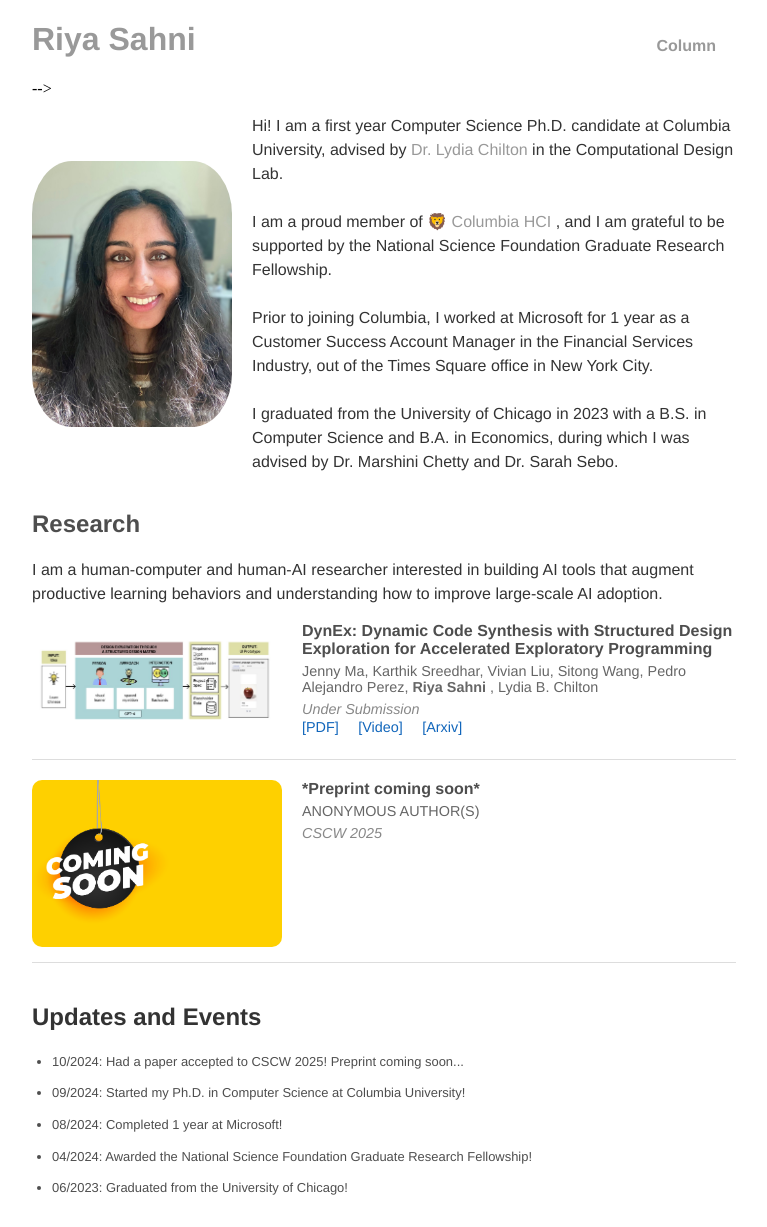
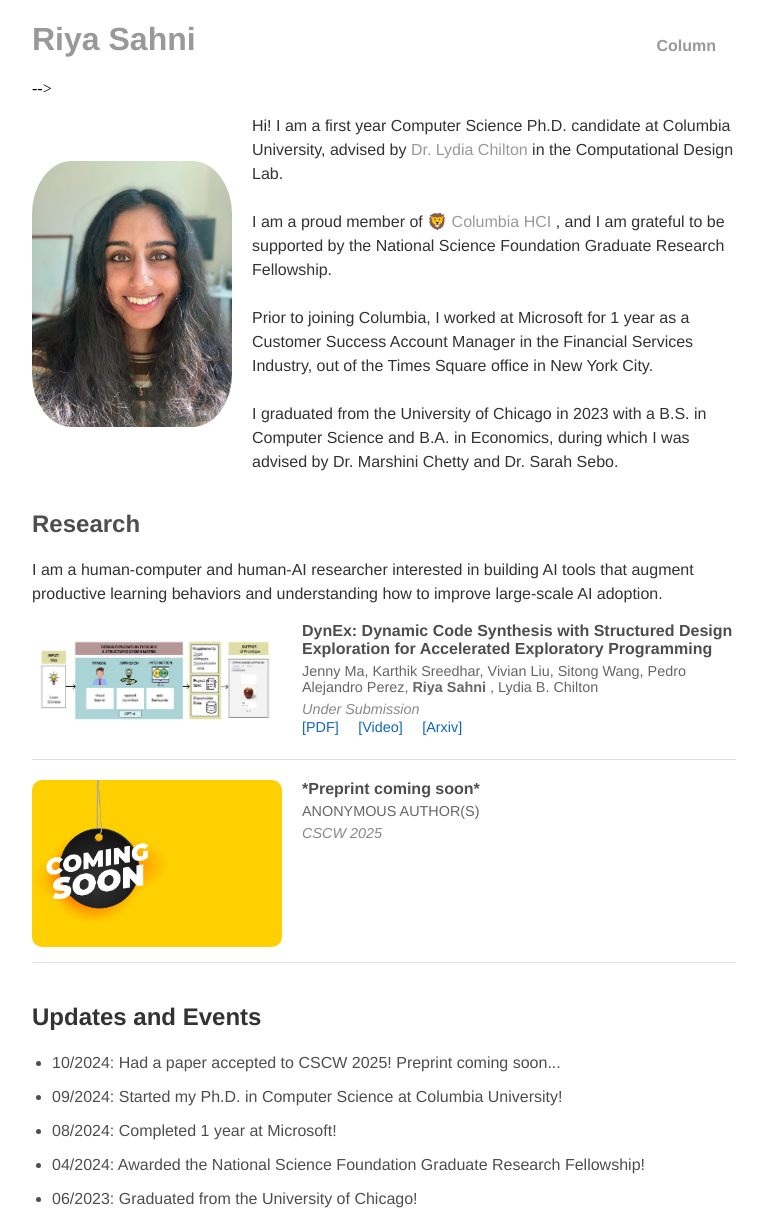
Before and after one commit to riyasahni/riyasahni.github.io, a Jekyll site: the page built from index.html, in a window 1280 px wide. Shown: the whole page, without its empty margins (256-1023 px from the left). Built offline with Jekyll 4.4.1, drawn with Linux system fonts in a browser that asks for light colours.

Commit message:
adding some styling

```diff
--- a/css/main.css
+++ b/css/main.css
@@ -183,13 +183,13 @@ section {
 .updates-list {
     padding-left: 20px; /* Indentation for bullet points */
     font-family: 'Helvetica', 'Arial', 'Sans-Serif'; /* Matches other text on the page */
-    font-size: 0.9em; /* Consistent font size with the rest of the page */
+    font-size: 1em; /* Consistent font size with the rest of the page */
     color: #333;
     line-height: 1.5em; /* Clear line spacing for readability */
 }
 
 .updates-list li {
-    font-size: 0.9em; /* Set updates header size */
+    font-size: 1em; /* Set updates header size */
     color:  #4e4e4e;
     margin-bottom: 10px; /* Space between list items for clarity */
 }
```
